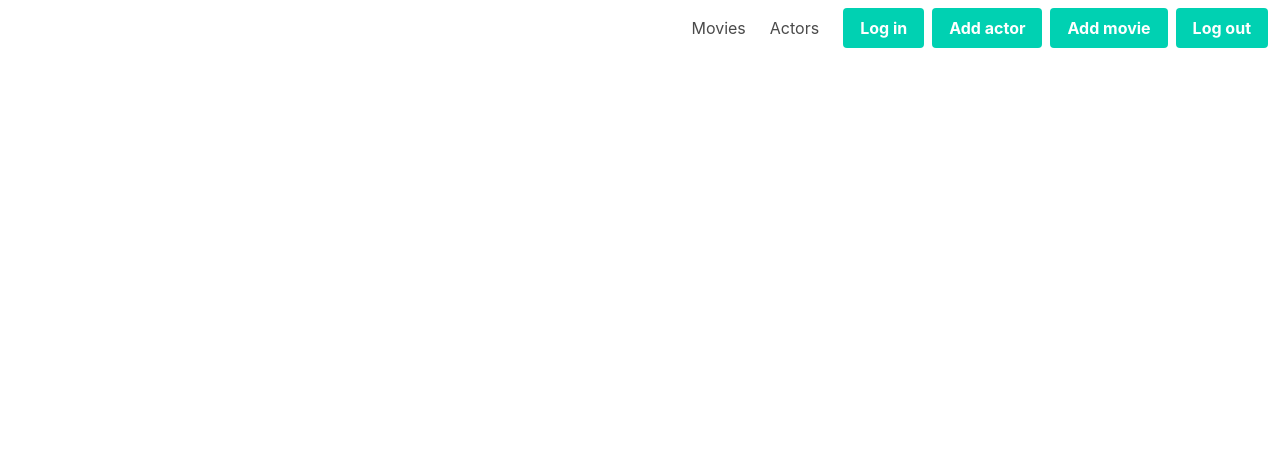
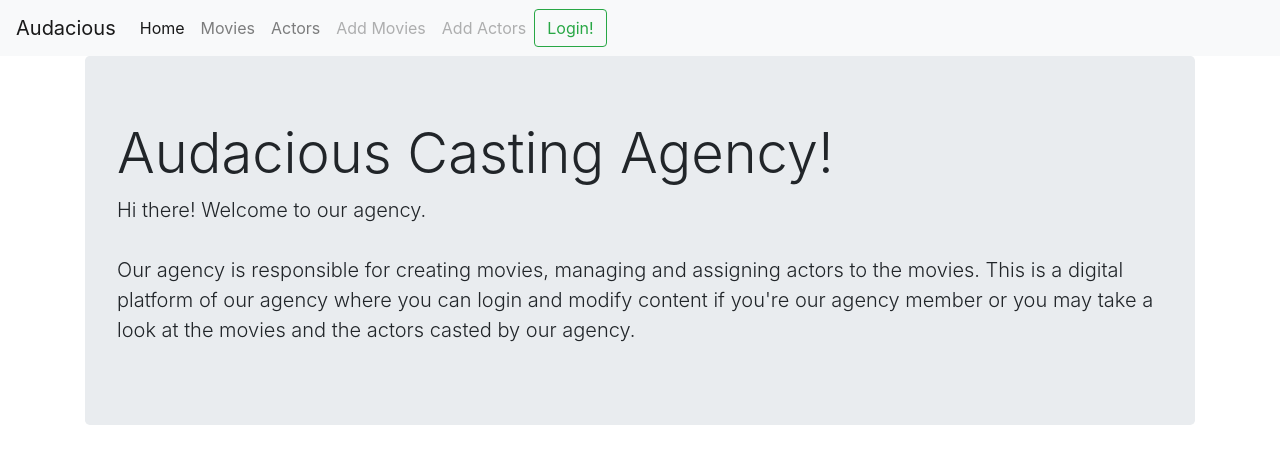
Before and after one commit to rohithsowmithra/Casting-Agency, a Flask app: page / in a window 1280 px wide. Shown: the top 464 px of the page. Run offline with Flask 2, Linux system fonts and the light colour scheme; some libraries are stand-ins or nearby versions.

Commit message:
updated index route content

```diff
--- a/templates/index.html
+++ b/templates/index.html
@@ -1,125 +1,58 @@
-<!DOCTYPE html>
+<!doctype html>
 <html lang="en">
-<head>
-	<meta charset="UTF-8">
-	<meta name="viewport" content="width=device-width, initial-scale=1">
-	<title>Casting Agency</title>
-	<link rel="stylesheet" href="https://cdn.jsdelivr.net/npm/bulma@0.8.0/css/bulma.min.css">
-	<link rel="stylesheet" href="https://cdnjs.cloudflare.com/ajax/libs/izitoast/1.4.0/css/iziToast.min.css">
-	<script src="https://cdnjs.cloudflare.com/ajax/libs/izitoast/1.4.0/js/iziToast.min.js"
-	        integrity="sha256-321PxS+POvbvWcIVoRZeRmf32q7fTFQJ21bXwTNWREY=" crossorigin="anonymous"></script>
-</head>
-<body>
+  <head>
+    <!-- Required meta tags -->
+    <meta charset="utf-8">
+    <meta name="viewport" content="width=device-width, initial-scale=1, shrink-to-fit=no">
 
-{# nav #}
+    <!-- Bootstrap CSS -->
+    <link rel="stylesheet" href="https://cdn.jsdelivr.net/npm/bootstrap@4.5.3/dist/css/bootstrap.min.css" integrity="sha384-TX8t27EcRE3e/ihU7zmQxVncDAy5uIKz4rEkgIXeMed4M0jlfIDPvg6uqKI2xXr2" crossorigin="anonymous">
 
-<nav class="navbar" role="navigation" aria-label="main navigation">
-	<div id="" class="navbar-menu">
-		<div class="navbar-end">
-			<a class="navbar-item" href="/movies" id="movieLink">
-				Movies
-			</a>
-			<a class="navbar-item" href="/actors" id="actorLink">
-				Actors
-			</a>
-			<div class="navbar-item">
-				<div class="buttons">
-					<a id="loginButton" class="button is-primary" href="https://dev-wsb8jitr.auth0.com/authorize?audience=casting_agency&response_type=token&client_id=K33oU7fu27mImUnefrOzLjNIikd2e72b&redirect_uri=https://udacity-casting-agency.herokuapp.com">
-						<strong>Log in</strong>
-					</a>
-					<a id="addActorButton" class="button is-primary modal-button" data-target="#actorModal" aria-haspopup="true">
-						<strong>Add actor</strong>
-					</a>
-					<a id="addMovieButton" class="button is-primary modal-button" data-target="#movieModal" aria-haspopup="true">
-						<strong>Add movie</strong>
-					</a>
-					<a id="logoutButton" class="button is-primary" onclick="logOut()">
-						<strong>Log out</strong>
-					</a>
-				</div>
-			</div>
-		</div>
-	</div>
+    <title>Hello, world!</title>
+  </head>
+  <body>
+
+
+<nav class="navbar navbar-expand-lg navbar-light bg-light">
+  <a class="navbar-brand" href="#">Audacious</a>
+  <button class="navbar-toggler" type="button" data-toggle="collapse" data-target="#navbarNav" aria-controls="navbarNav" aria-expanded="false" aria-label="Toggle navigation">
+    <span class="navbar-toggler-icon"></span>
+  </button>
+  <div class="collapse navbar-collapse" id="navbarNav">
+    <ul class="navbar-nav">
+      <li class="nav-item active">
+        <a class="nav-link" href="#">Home</a>
+      </li>
+      <li class="nav-item">
+        <a class="nav-link" href="#">Movies</a>
+      </li>
+      <li class="nav-item">
+        <a class="nav-link" href="#">Actors</a>
+      </li>
+      <li class="nav-item">
+        <a class="nav-link disabled" href="#">Add Movies</a>
+      </li>
+      <li class="nav-item">
+        <a class="nav-link disabled" href="#">Add Actors</a>
+      </li>
+    </ul>
+    <form class="form-inline">
+    <button class="btn btn-outline-success" type="button">Login!</button>
+    </form>
+  </div>
 </nav>
 
-<div class="container is-fluid">
+<div class="container">
 
-	{# modals #}
-
-	{# add actor modal #}
-	<div class="modal" id="actorModal">
-		<div class="modal-background"></div>
-		<div class="modal-content">
-			<form class="box" onsubmit="event.preventDefault(); submitActor()" id="actorForm">
-				<div class="field">
-					<label class="label">Name</label>
-					<div class="control">
-						<input class="input" type="text" placeholder="Actor's name" name="name">
-					</div>
-				</div>
-				<div class="field">
-					<div class="control">
-						<label class="radio">
-							<input type="radio" name="gender" value="M">
-							Male
-						</label>
-						<label class="radio">
-							<input type="radio" name="gender" value="F">
-							Female
-						</label>
-					</div>
-					<br>
-					<div class="field is-grouped">
-						<div class="control">
-							<button class="button is-primary">
-								<strong>Submit</strong>
-							</button>
-						</div>
-					</div>
-				</div>
-			</form>
-		</div>
-		<button class="modal-close is-large" aria-label="close"></button>
-	</div>
-
-	{# add movie modal #}
-	<div class="modal" id="movieModal">
-		<div class="modal-background"></div>
-		<div class="modal-content">
-			<form class="box" onsubmit="event.preventDefault(); submitMovie()" id="movieForm">
-				<div class="field">
-					<label class="label">Title</label>
-					<div class="control">
-						<input class="input" type="text" placeholder="Movie's title" name="title">
-					</div>
-				</div>
-				<div class="field">
-					<label class="label">Release date</label>
-					<div class="control">
-						<input class="input" type="date" name="release_date">
-					</div>
-					<br>
-					<div class="field is-grouped">
-						<div class="control">
-							<button class="button is-primary">
-								<strong>Submit</strong>
-							</button>
-						</div>
-					</div>
-				</div>
-			</form>
-		</div>
-		<button class="modal-close is-large" aria-label="close"></button>
-	</div>
-
-	{# extended pages	#}
-
-	{% block index %}{% endblock %}
-	{% block login %}{% endblock %}
-	{% block movies %}{% endblock %}
-	{% block actors %}{% endblock %}
+<div class="jumbotron">
+  <h1 class="display-4">Audacious Casting Agency!</h1>
+  <p class="lead">Hi there! Welcome to our agency.<br><br> Our agency is responsible for creating movies, managing and assigning actors to the movies. This is a digital platform of our agency where you can login and modify content if you're our agency member or you may take a look at the movies and the actors casted by our agency.</p>
 </div>
 
-<script src="{{ url_for('static', filename='js/script.js') }}"></script>
+<!-- Option 1: jQuery and Bootstrap Bundle (includes Popper) -->
+    <script src="https://code.jquery.com/jquery-3.5.1.slim.min.js" integrity="sha384-DfXdz2htPH0lsSSs5nCTpuj/zy4C+OGpamoFVy38MVBnE+IbbVYUew+OrCXaRkfj" crossorigin="anonymous"></script>
+    <script src="https://cdn.jsdelivr.net/npm/bootstrap@4.5.3/dist/js/bootstrap.bundle.min.js" integrity="sha384-ho+j7jyWK8fNQe+A12Hb8AhRq26LrZ/JpcUGGOn+Y7RsweNrtN/tE3MoK7ZeZDyx" crossorigin="anonymous"></script>
+
+</div>
 </body>
 </html>
```
